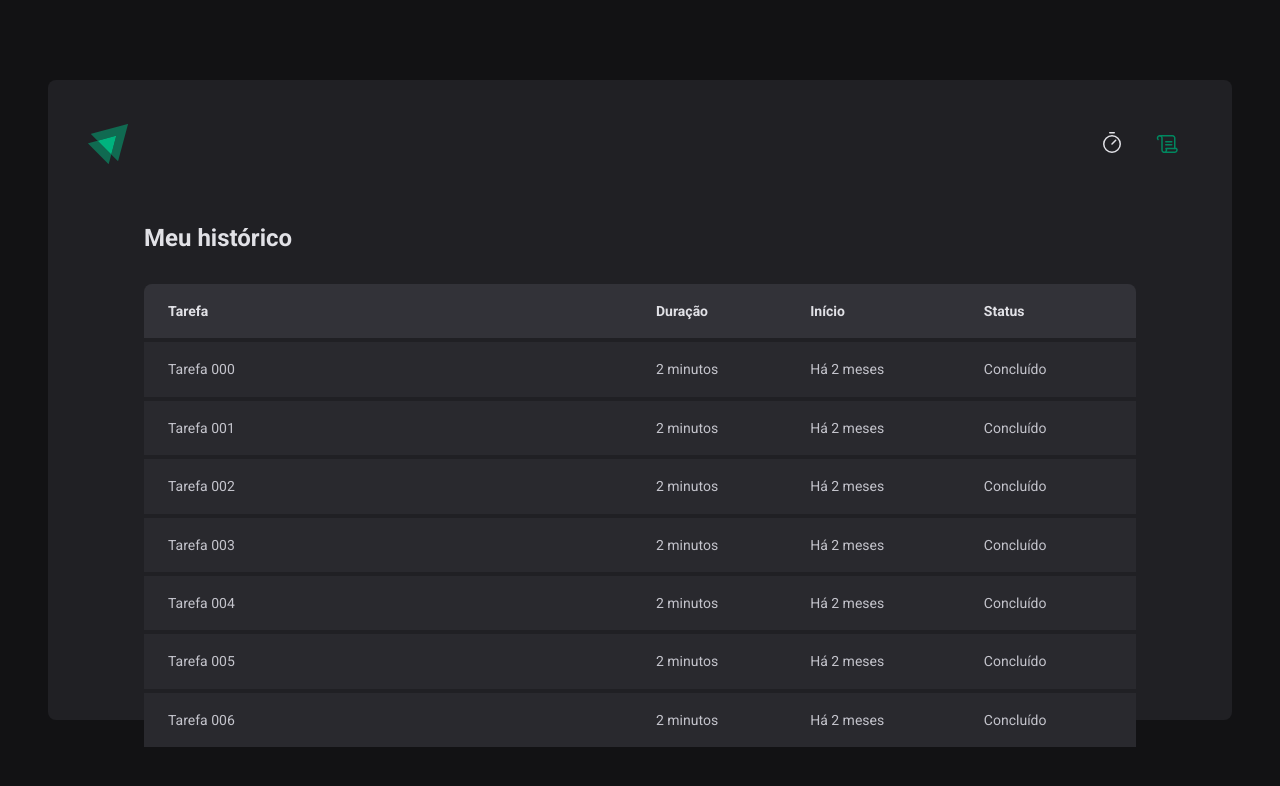
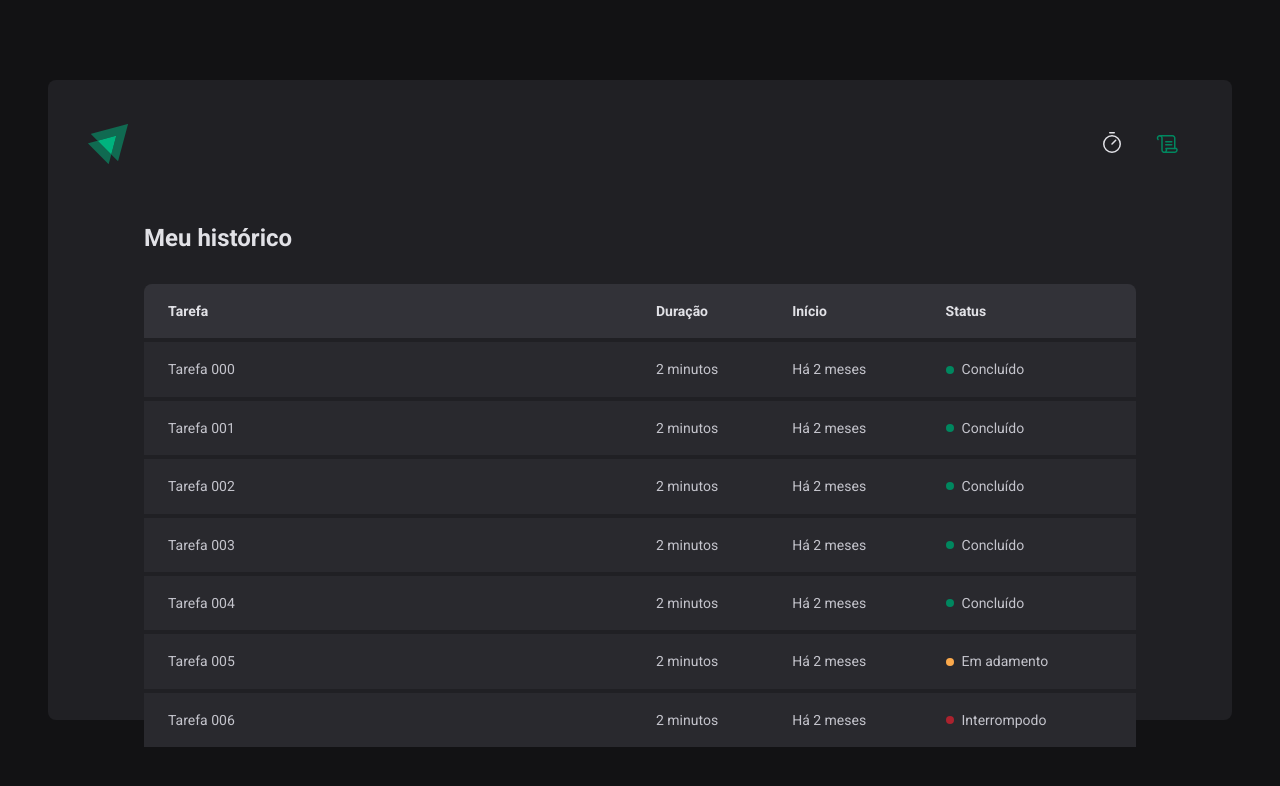
Before and after one commit to elsonaraujojr/02-ignite-timer, a React (Vite) app: page /history in a window 1280 px wide. Shown: the top 786 px of the page. Built offline with nearby package versions, Linux system fonts and the light colour scheme.

Commit message:
Componente: Stataus

```diff
--- a/src/pages/History/index.tsx
+++ b/src/pages/History/index.tsx
@@ -1,4 +1,4 @@
-import { HistoryContainer, HistoryList } from "./styles";
+import { HistoryContainer, HistoryList, Status } from "./styles";
 
 export function History() {
   return (
@@ -20,43 +20,57 @@
               <td>Tarefa 000</td>
               <td>2 minutos</td>
               <td>Há 2 meses</td>
-              <td>Concluído</td>
+              <td>
+                <Status statusColor="green">Concluído</Status>
+              </td>
             </tr>
             <tr>
               <td>Tarefa 001</td>
               <td>2 minutos</td>
               <td>Há 2 meses</td>
-              <td>Concluído</td>
+              <td>
+                <Status statusColor="green">Concluído</Status>
+              </td>
             </tr>
             <tr>
               <td>Tarefa 002</td>
               <td>2 minutos</td>
               <td>Há 2 meses</td>
-              <td>Concluído</td>
+              <td>
+                <Status statusColor="green">Concluído</Status>
+              </td>
             </tr>
             <tr>
               <td>Tarefa 003</td>
               <td>2 minutos</td>
               <td>Há 2 meses</td>
-              <td>Concluído</td>
+              <td>
+                <Status statusColor="green">Concluído</Status>
+              </td>
             </tr>
             <tr>
               <td>Tarefa 004</td>
               <td>2 minutos</td>
               <td>Há 2 meses</td>
-              <td>Concluído</td>
+              <td>
+                <Status statusColor="green">Concluído</Status>
+              </td>
             </tr>
             <tr>
               <td>Tarefa 005</td>
               <td>2 minutos</td>
               <td>Há 2 meses</td>
-              <td>Concluído</td>
+              <td>
+                <Status statusColor="yellow">Em adamento</Status>
+              </td>
             </tr>
             <tr>
               <td>Tarefa 006</td>
               <td>2 minutos</td>
               <td>Há 2 meses</td>
-              <td>Concluído</td>
+              <td>
+                <Status statusColor="red">Interrompodo</Status>
+              </td>
             </tr>
           </tbody>
         </table>
--- a/src/pages/History/styles.ts
+++ b/src/pages/History/styles.ts
@@ -59,10 +59,28 @@
 
       }
     }
+  }
+`
+const STATUS_COLORS = {
+  yellow: 'yellow-500',
+  green: 'green-500',
+  red: 'red-500',
+} as const
 
+interface StatusProps {
+  statusColor: keyof typeof STATUS_COLORS;
+}
 
+export const Status = styled.span <StatusProps>`
+  display: flex;
+  align-items: center;
+  gap: 0.5rem;
 
-
+  &::before {
+    content: '';
+    width: 0.5rem;
+    height: 0.5rem;
+    border-radius: 50%;
+    background: ${(props) => props.theme[STATUS_COLORS[props.statusColor]]};
   }
-
 `
```
